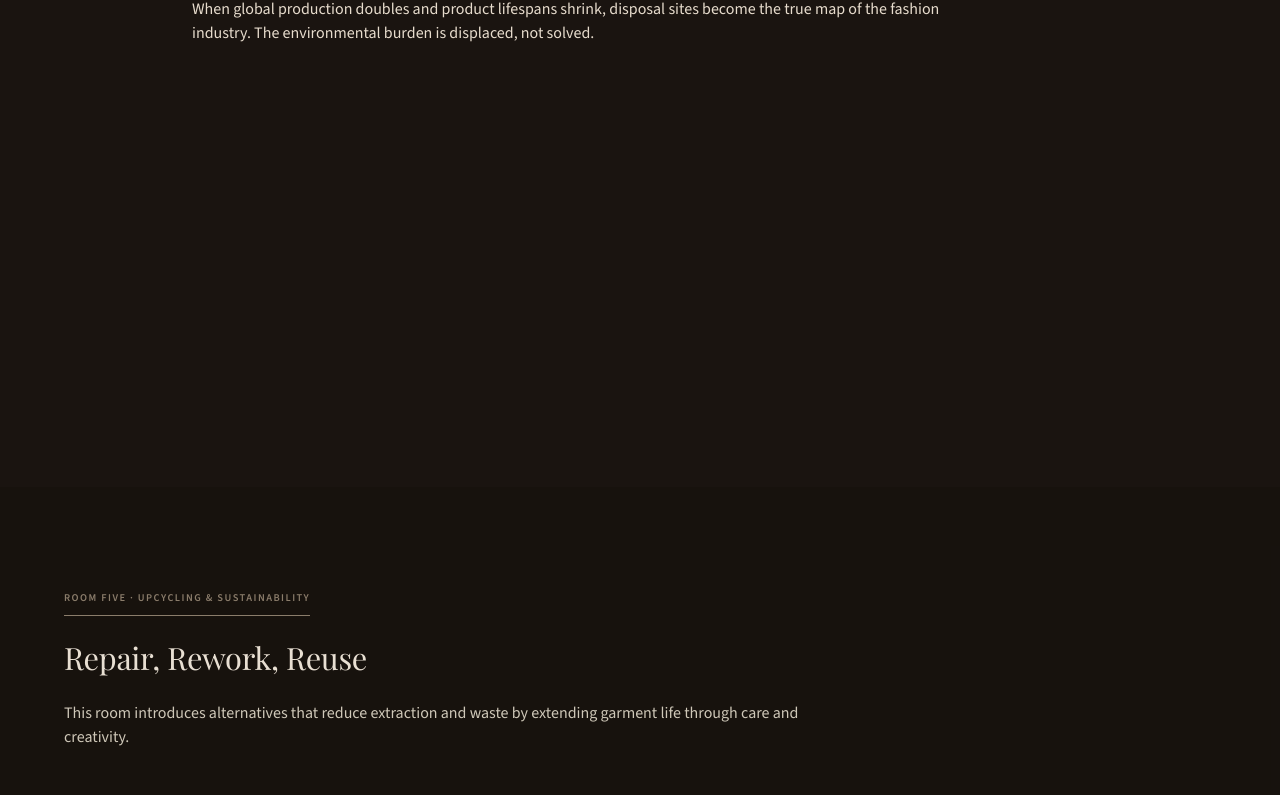
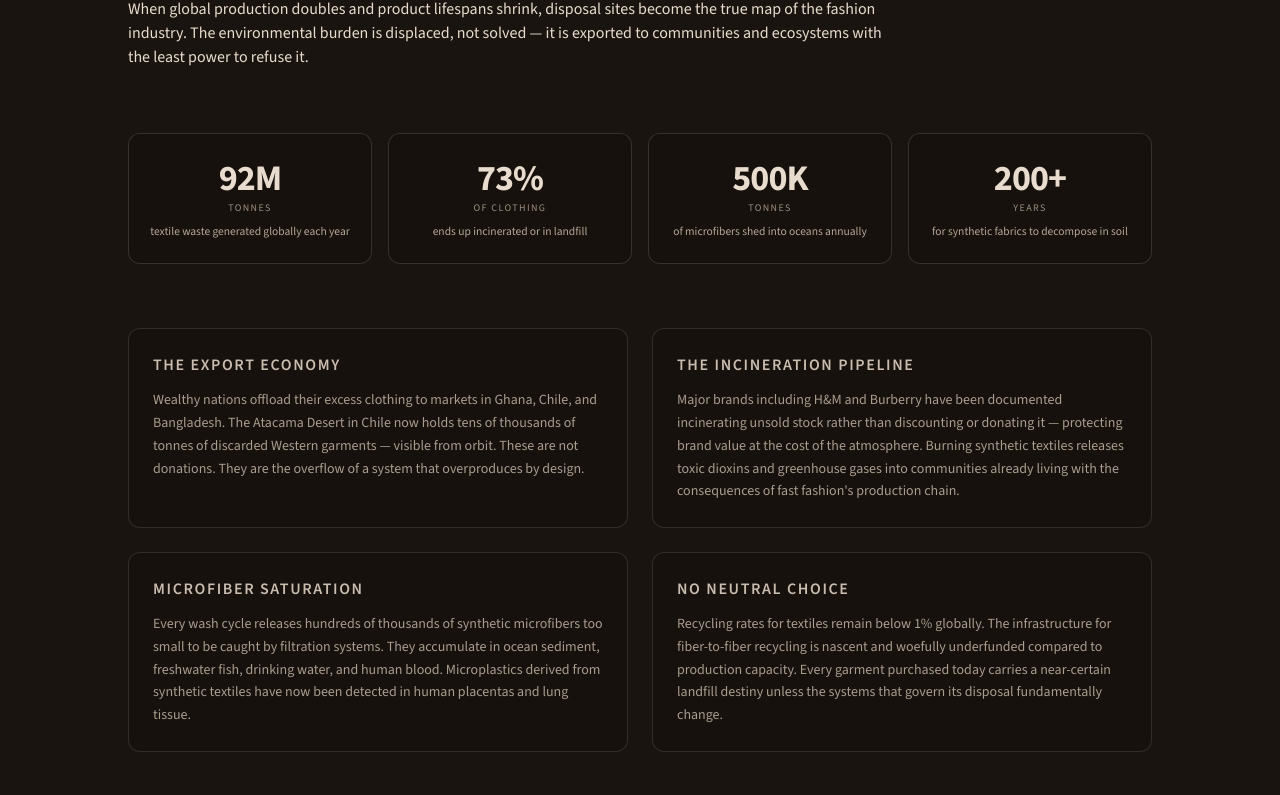
Before and after one commit to vangela6780/is117Midterm, a Next.js app: page / in a window 1280 px wide. Shown: the part 3252-4047 px from the top of the page. Built offline with nearby package versions, Linux system fonts and the light colour scheme; a web font is replaced by a local one.

Commit message:
Expand Room Four: add stat grid and four detail panels on textile waste

```diff
--- a/components/site/home-shell.tsx
+++ b/components/site/home-shell.tsx
@@ -185,15 +185,65 @@ export function HomeShell() {
         </div>
       </section>
 
-      <section id="waste" className="relative min-h-[88vh] overflow-hidden px-4 py-24 sm:px-6 md:px-10 lg:px-16">
-        <div className="absolute inset-0 -z-10">
+      <section id="waste" className="relative overflow-hidden px-4 py-24 sm:px-6 md:px-10 lg:px-16">
+        {/* Full-bleed background image — top half of section */}
+        <div className="absolute inset-x-0 top-0 h-[70%] -z-10">
           <ExhibitImage src={IMAGES.waste} alt="Wide landscape of textile landfill and environmental damage" sizes="100vw" className="h-full w-full" caption="Global Waste Field" />
-          <div className="absolute inset-0 bg-gradient-to-r from-[rgba(20,14,10,0.86)] via-[rgba(20,14,10,0.62)] to-[rgba(20,14,10,0.3)]" />
+          <div className="absolute inset-0 bg-gradient-to-b from-[rgba(20,14,10,0.45)] via-[rgba(20,14,10,0.68)] to-[#15100d]" />
+          <div className="absolute inset-0 bg-gradient-to-r from-[rgba(20,14,10,0.7)] via-transparent to-transparent" />
         </div>
-        <div className="mx-auto max-w-4xl">
+        <div className="absolute inset-x-0 bottom-0 -z-10 h-[35%] bg-[#15100d]" />
+
+        <div className="mx-auto max-w-5xl">
           <p className="exhibit-label mb-6">Room Four · Waste at Scale</p>
           <h2 className="exhibit-heading mb-6 max-w-3xl">The Landfill Is the Final Collection</h2>
-          <p className="max-w-3xl text-[0.95rem] leading-relaxed text-[#e7dccd] sm:text-base">When global production doubles and product lifespans shrink, disposal sites become the true map of the fashion industry. The environmental burden is displaced, not solved.</p>
+          <p className="mb-16 max-w-3xl text-[0.95rem] leading-relaxed text-[#e7dccd] sm:text-base">
+            When global production doubles and product lifespans shrink, disposal sites become the true map of the fashion industry. The environmental burden is displaced, not solved — it is exported to communities and ecosystems with the least power to refuse it.
+          </p>
+
+          {/* Stat grid */}
+          <div className="grid grid-cols-2 gap-4 sm:grid-cols-4 mb-16">
+            {[
+              { figure: "92M", unit: "tonnes", label: "textile waste generated globally each year" },
+              { figure: "73%", unit: "of clothing", label: "ends up incinerated or in landfill" },
+              { figure: "500K", unit: "tonnes", label: "of microfibers shed into oceans annually" },
+              { figure: "200+", unit: "years", label: "for synthetic fabrics to decompose in soil" },
+            ].map((stat) => (
+              <div key={stat.figure} className="rounded-xl border border-[#6b6057]/40 bg-[rgba(22,16,13,0.75)] px-5 py-6 text-center backdrop-blur-sm">
+                <p className="text-3xl font-bold tracking-tight text-[#e7dccd] sm:text-4xl">{stat.figure}</p>
+                <p className="mt-0.5 text-[10px] uppercase tracking-[0.14em] text-[#9b8f82]">{stat.unit}</p>
+                <p className="mt-2 text-[0.72rem] leading-snug text-[#b5a898]">{stat.label}</p>
+              </div>
+            ))}
+          </div>
+
+          {/* Two-column detail blocks */}
+          <div className="grid grid-cols-1 gap-6 sm:grid-cols-2">
+            <div className="rounded-xl border border-[#6b6057]/35 bg-[rgba(22,16,13,0.6)] p-6">
+              <h3 className="mb-3 text-base font-semibold uppercase tracking-[0.1em] text-[#c9bdb0]">The Export Economy</h3>
+              <p className="text-sm leading-relaxed text-[#a89d8f]">
+                Wealthy nations offload their excess clothing to markets in Ghana, Chile, and Bangladesh. The Atacama Desert in Chile now holds tens of thousands of tonnes of discarded Western garments — visible from orbit. These are not donations. They are the overflow of a system that overproduces by design.
+              </p>
+            </div>
+            <div className="rounded-xl border border-[#6b6057]/35 bg-[rgba(22,16,13,0.6)] p-6">
+              <h3 className="mb-3 text-base font-semibold uppercase tracking-[0.1em] text-[#c9bdb0]">The Incineration Pipeline</h3>
+              <p className="text-sm leading-relaxed text-[#a89d8f]">
+                Major brands including H&M and Burberry have been documented incinerating unsold stock rather than discounting or donating it — protecting brand value at the cost of the atmosphere. Burning synthetic textiles releases toxic dioxins and greenhouse gases into communities already living with the consequences of fast fashion's production chain.
+              </p>
+            </div>
+            <div className="rounded-xl border border-[#6b6057]/35 bg-[rgba(22,16,13,0.6)] p-6">
+              <h3 className="mb-3 text-base font-semibold uppercase tracking-[0.1em] text-[#c9bdb0]">Microfiber Saturation</h3>
+              <p className="text-sm leading-relaxed text-[#a89d8f]">
+                Every wash cycle releases hundreds of thousands of synthetic microfibers too small to be caught by filtration systems. They accumulate in ocean sediment, freshwater fish, drinking water, and human blood. Microplastics derived from synthetic textiles have now been detected in human placentas and lung tissue.
+              </p>
+            </div>
+            <div className="rounded-xl border border-[#6b6057]/35 bg-[rgba(22,16,13,0.6)] p-6">
+              <h3 className="mb-3 text-base font-semibold uppercase tracking-[0.1em] text-[#c9bdb0]">No Neutral Choice</h3>
+              <p className="text-sm leading-relaxed text-[#a89d8f]">
+                Recycling rates for textiles remain below 1% globally. The infrastructure for fiber-to-fiber recycling is nascent and woefully underfunded compared to production capacity. Every garment purchased today carries a near-certain landfill destiny unless the systems that govern its disposal fundamentally change.
+              </p>
+            </div>
+          </div>
         </div>
       </section>
 
```
